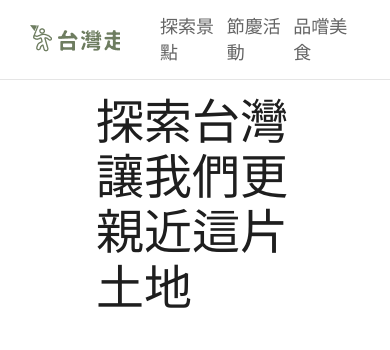
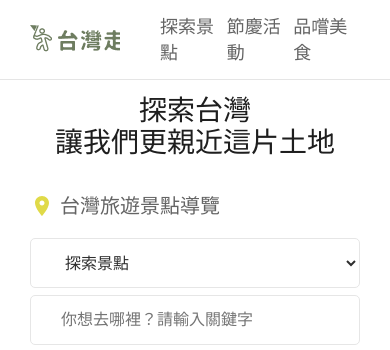
Before and after one commit to Diuer/-F2E-2021_trip, a React app: page / in a window 390 px wide. Shown: the top 350 px of the page. Built offline with nearby package versions, Linux system fonts and the light colour scheme; no server answers.

Commit message:
feat: RWD

```diff
--- a/src/Component/Common/Header/HeaderSearch.scss
+++ b/src/Component/Common/Header/HeaderSearch.scss
@@ -17,11 +17,6 @@
     margin: 0 auto;
     box-sizing: border-box;
 
-    @media screen and (max-width: 768px) {
-      flex-direction: column;
-      height: auto;
-    }
-
     .left {
       display: inline-flex;
       flex-direction: column;
@@ -33,6 +28,11 @@
         font-weight: 300;
         color: #1e1e1e;
         margin: 15px 0;
+
+        @media screen and (max-width: 768px) {
+          font-size: 28px;
+          text-align: center;
+        }
       }
 
       .website-title {
@@ -100,5 +100,15 @@
         }
       }
     }
+
+    @media screen and (max-width: 768px) {
+      flex-direction: column;
+      height: auto;
+
+      .left,
+      .right {
+        width: 100%;
+      }
+    }
   }
 }
--- a/src/Router/ViewDetail/ViewDetail.scss
+++ b/src/Router/ViewDetail/ViewDetail.scss
@@ -90,6 +90,7 @@
         font-size: 18px;
         line-height: 30px;
         font-weight: 300;
+        overflow-wrap: break-word;
       }
 
       .detail-container {
```
Also changed, not shown: src/Router/SearchResult/SearchResult.scss (+12 -0 lines).
